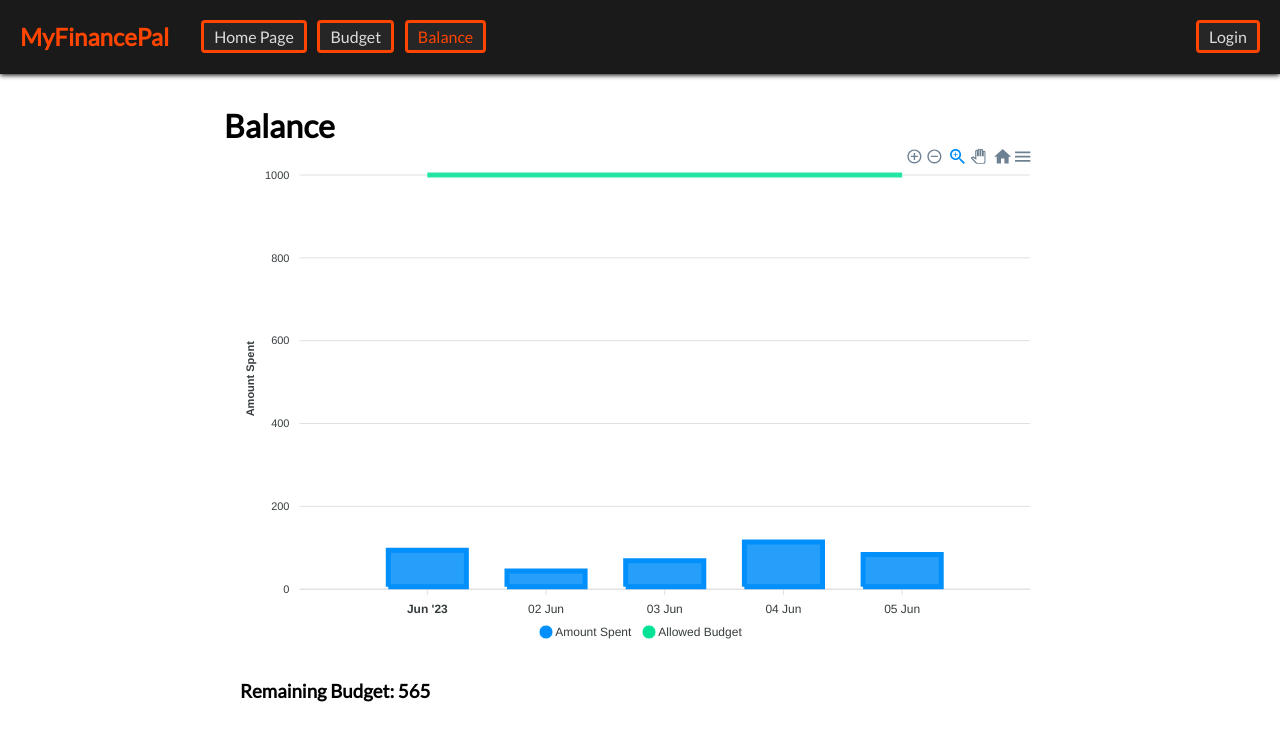
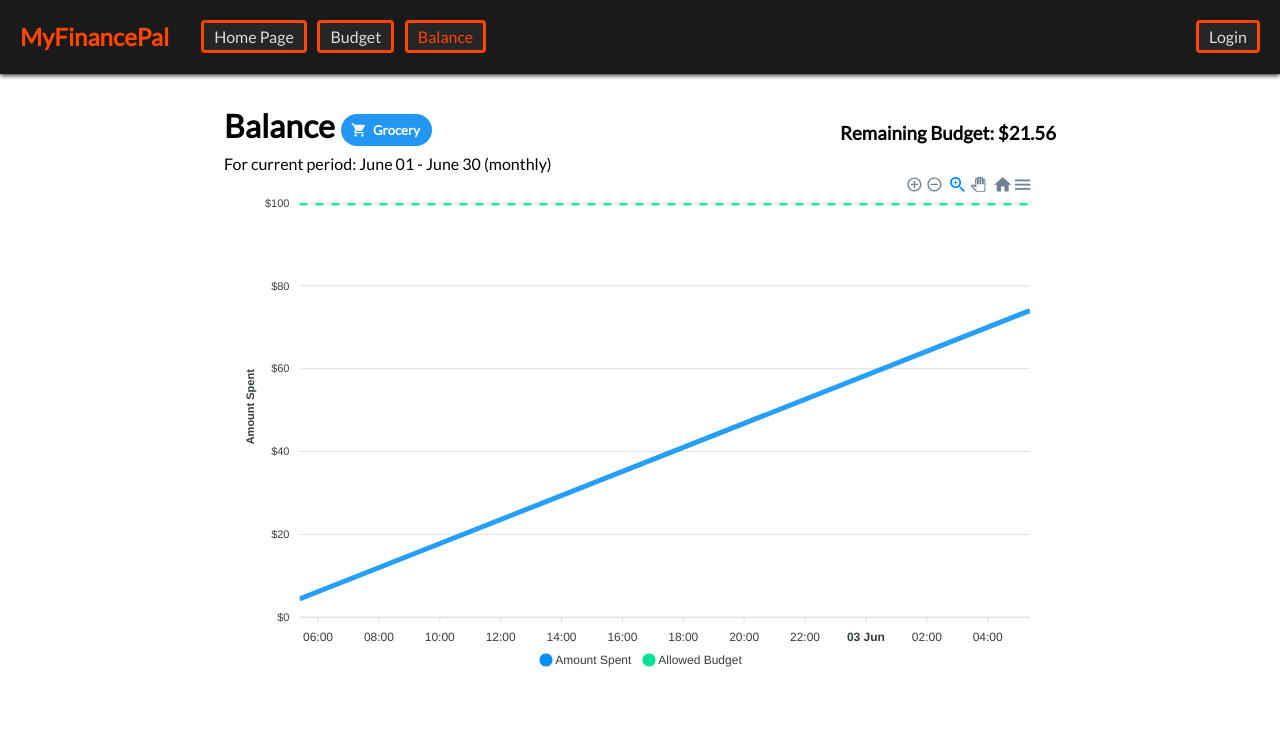
Before and after one commit to brayden-aldrich/Personal-Finance-Management-System, a React (Create React App) app: page /balance in a window 1280 px wide. Shown: the top 740 px of the page. Built offline with nearby package versions, Linux system fonts and the light colour scheme; what javascript-time-ago would draw is missing.

Commit message:
graphs for budgets

```diff
--- a/src/classes/Budget.js
+++ b/src/classes/Budget.js
@@ -65,7 +65,7 @@ export class Budget {
     /** @type {string} */
     description;
 
-    /** @type {"weekly" | "daily" | "annual"} */
+    /** @type {"weekly" | "monthly" | "annual"} */
     timePeriod;
 
     /** @type {"food" | "entertainment" | "grocery" | "home" | "transportation" | "generic"} */
@@ -147,13 +147,15 @@ export class Budget {
 }
 
 const _demoBudgets = [
-    new Budget("Grocery", "This is my grocery budget!", 100, "weekly", "grocery", "demo_budget_1"),
+    new Budget("Grocery", "This is my grocery budget!", 100, "monthly", "grocery", "demo_budget_1"),
     new Budget("Eating Out", "Money set aside for going to restaurants each month", 250, "monthly", "food", "demo_budget_2"),
     new Budget("Transportation", "Bus fare and gas", 60, "monthly", "transportation", "demo_budget_3"),
     new Budget("Entertainment", "Money set aside for things like movies, books, music.", 45, "weekly", "entertainment", "demo_budget_4")
 ]
 
 export class BudgetManager {
+
+    /** @type {Budget[]} */
     static budgets = []
 
     static initFromStorage() {
--- a/src/classes/Expense.js
+++ b/src/classes/Expense.js
@@ -2,6 +2,7 @@ import TimeAgo from "javascript-time-ago"
 import en from 'javascript-time-ago/locale/en'
 import { DateTime } from "luxon"
 import { nanoid } from "nanoid"
+import { BudgetManager } from "./Budget"
 TimeAgo.addDefaultLocale(en)
 
 export class Expense {
@@ -54,20 +55,21 @@ export class Expense {
 
 }
 
-const _day = 100000000
+const _day = 86400 * 1000
 const _demoExpenses = [
     new Expense("Elmer's", DateTime.now().minus(1 * _day).toUnixInteger(), 18.33, ["demo_budget_2"]),
     new Expense("Taco Bell", DateTime.now().minus(2 * _day).toUnixInteger(), 5.99, ["demo_budget_2"]),
-    new Expense("DMV", DateTime.now().minus(9 * _day).toUnixInteger(), 100.00, []),
-    new Expense("Hulu", DateTime.now().minus(9 * _day).toUnixInteger(), 5.00, ["demo_budget_4"]),
-    new Expense("Target", DateTime.now().minus(10 * _day).toUnixInteger(), 56.49, ["demo_budget_1"]),
-    new Expense("Safeway", DateTime.now().minus(12 * _day).toUnixInteger(), 4.39, ["demo_budget_1"]),
+    new Expense("DMV", DateTime.now().minus(4 * _day).toUnixInteger(), 100.00, []),
+    new Expense("Hulu", DateTime.now().minus(6 * _day).toUnixInteger(), 5.00, ["demo_budget_4"]),
+    new Expense("Target", DateTime.now().minus(9 * _day).toUnixInteger(), 56.49, ["demo_budget_1"]),
+    new Expense("Safeway", DateTime.now().minus(10 * _day).toUnixInteger(), 4.39, ["demo_budget_1"]),
 ]
 
 // This is meant to be abstract; instantiating won't really do anything
 export class ExpenseManager {
 
     // TODO: Delete these demo values
+    /** @type {Expense[]} */
     static expenses = []
 
     static save() {
@@ -77,6 +79,20 @@ export class ExpenseManager {
     static initFromStorage() {
         let json = localStorage.getItem("expenses")
         this.expenses = json ? JSON.parse(json).map(e => Expense.fromJsonObj(e)) : _demoExpenses
+    }
+
+    // Expenses for budget id where the price is incremented (for graphs)
+    static additiveRange(id) {
+        var sum = 0
+        return this.expenses.filter(e => e.budgets.includes(id) && e.date > DateTime.now().startOf({
+            'weekly':'week',
+            'monthly': 'month',
+            'annual': 'year'
+          }[BudgetManager.fromId(id).timePeriod]).toUnixInteger()).sort((e1, e2) => e1.date - e2.date).map(e => {
+            sum += e.amount
+            e.amount = sum
+            return e
+        })
     }
 
     static add(...expenses) {
--- a/src/components/BudgetTable.js
+++ b/src/components/BudgetTable.js
@@ -2,7 +2,7 @@ import React from "react";
 import { BudgetIcons, BudgetManager } from "../classes/Budget";
 import "./BudgetTable.scss"
 import { Card, IconButton, Tooltip } from "@mui/material";
-import { Add, Delete, Edit, ListAlt, Payments } from "@mui/icons-material";
+import { Add, AutoGraph, Delete, Edit, ListAlt, Payments } from "@mui/icons-material";
 import { Link } from "react-router-dom";
 import { AddBudgetModal } from "./AddBudgetModal";
 
@@ -52,6 +52,13 @@ export default function BudgetTable() {
                       </IconButton>
                     </Tooltip>
                   </Link>
+                  <Link to={`/balance#${budget.id}`}>
+                    <Tooltip title="View Graph">
+                      <IconButton >
+                        <AutoGraph />
+                      </IconButton>
+                    </Tooltip>
+                  </Link>
 
 
                 </div>
--- a/src/pages/BalancePage.js
+++ b/src/pages/BalancePage.js
@@ -1,14 +1,23 @@
 import React, { useEffect, useState } from 'react';
 import Chart from 'react-apexcharts';
+import { BudgetManager } from '../classes/Budget';
+import { ExpenseManager } from '../classes/Expense';
+import { DateTime } from 'luxon';
+import BudgetChip from '../components/BudgetChip';
 
 function BudgetPage() {
   const [budget, setBudget] = useState({ amount: 0, name: '' });
   const [expenses, setExpenses] = useState([]);
 
+  let budgetId = window.location.hash.replace("#", "") ?? BudgetManager.budgets[0].id
+  let budgetObj = BudgetManager.fromId(budgetId) ?? BudgetManager.budgets[0]
+
   useEffect(() => {
     const fetchData = async () => {
       const budgetData = await importBudget();
       const expenseData = await importExpenses();
+
+      console.log(budgetData, expenseData)
 
       setBudget(budgetData);
       setExpenses(expenseData);
@@ -19,28 +28,55 @@ function BudgetPage() {
 
   const importBudget = async () => {
     // Replace with your logic to import the budget data
-      return { amount: 1000, name: 'Monthly Budget' };
+    // return { amount: 1000, name: 'Monthly Budget' };
+    return { amount: budgetObj.amount, name: budgetObj.name };
   };
 
   const importExpenses = async () => {
     // Replace with your logic to import the expense data
-      return [
-        { date: '2023-06-01', name: 'Expense 1', amount: 100 },
-        { date: '2023-06-02', name: 'Expense 2', amount: 50 },
-        { date: '2023-06-03', name: 'Expense 3', amount: 75 },
-        { date: '2023-06-04', name: 'Expense 4', amount: 120 },
-        { date: '2023-06-05', name: 'Expense 5', amount: 90 },
-      ];
+    console.log(budgetObj.id, ExpenseManager.additiveRange(budgetObj.id))
+    return ExpenseManager.additiveRange(budgetObj.id).map(e => ({
+      date: e.date * 1000,
+      name: e.name,
+      amount: e.amount,
+    }))
+    // return [
+    //   { date: '2023-06-01', name: 'Expense 1', amount: 100 },
+    //   { date: '2023-06-02', name: 'Expense 2', amount: 50 },
+    //   { date: '2023-06-03', name: 'Expense 3', amount: 75 },
+    //   { date: '2023-06-04', name: 'Expense 4', amount: 120 },
+    //   { date: '2023-06-05', name: 'Expense 5', amount: 90 },
+    // ];
   };
 
   const totalExpense = expenses.reduce((total, expense) => total + expense.amount, 0);
-    const remainingBudget = budget.amount - totalExpense;
+  const remainingBudget = Math.max(0, budget.amount - totalExpense)
+
+  const periodStart = () => {
+    return DateTime.now().startOf({
+      'weekly':'week',
+      'monthly': 'month',
+      'annual': 'year'
+    }[budgetObj.timePeriod]).toFormat('LLLL dd')
+  }
+
+  const periodEnd = () => {
+    return DateTime.now().endOf({
+      'weekly':'week',
+      'monthly': 'month',
+      'annual': 'year'
+    }[budgetObj.timePeriod]).toFormat('LLLL dd')
+  }
 
   const chartOptions = {
     chart: {
       id: 'budget-chart',
       stacked: false,
       width: '100%',
+    },
+    stroke: {
+      curve: 'straight',
+      dashArray: [0, 8]
     },
     xaxis: {
       type: 'datetime',
@@ -50,6 +86,11 @@ function BudgetPage() {
         title: {
           text: 'Amount Spent',
         },
+        labels: {
+          formatter: function (val) {
+            return `$${val.toFixed(0)}`
+          }
+        }
       },
     ],
   };
@@ -57,7 +98,7 @@ function BudgetPage() {
   const chartSeries = [
     {
       name: 'Amount Spent',
-      type: 'bar',
+      type: 'line',
       data: expenses.map(expense => ({
         x: new Date(expense.date).getTime(),
         y: expense.amount,
@@ -83,15 +124,15 @@ function BudgetPage() {
 
   return (
     <div>
-      <h1>Balance</h1>
+      <h3 style={{ float: 'right', marginTop: '16px', display: 'inline-block' }}>Remaining Budget: ${remainingBudget.toFixed(2)}</h3>
+      <h1 style={{ marginBottom: '8px' }}>Balance <BudgetChip id={budgetObj.id} /></h1>
+
+      <span>For current period: {periodStart()} - {periodEnd()} ({budgetObj.timePeriod})</span>
+
+      <br></br>
       <div style={{ display: 'flex', justifyContent: 'center' }}>
         <div style={{ width: '800px' }}>
           <Chart options={chartOptions} series={chartSeries} type="line" height={500} />
-        </div>
-      </div>
-      <div style={{ display: 'flex', justifyContent: 'center', marginTop: '20px' }}>
-        <div style={{ width: '800px' }}>
-          <h3>Remaining Budget: {remainingBudget}</h3>
         </div>
       </div>
     </div>
```
Lines whose indentation alone changed are shown as unchanged.
